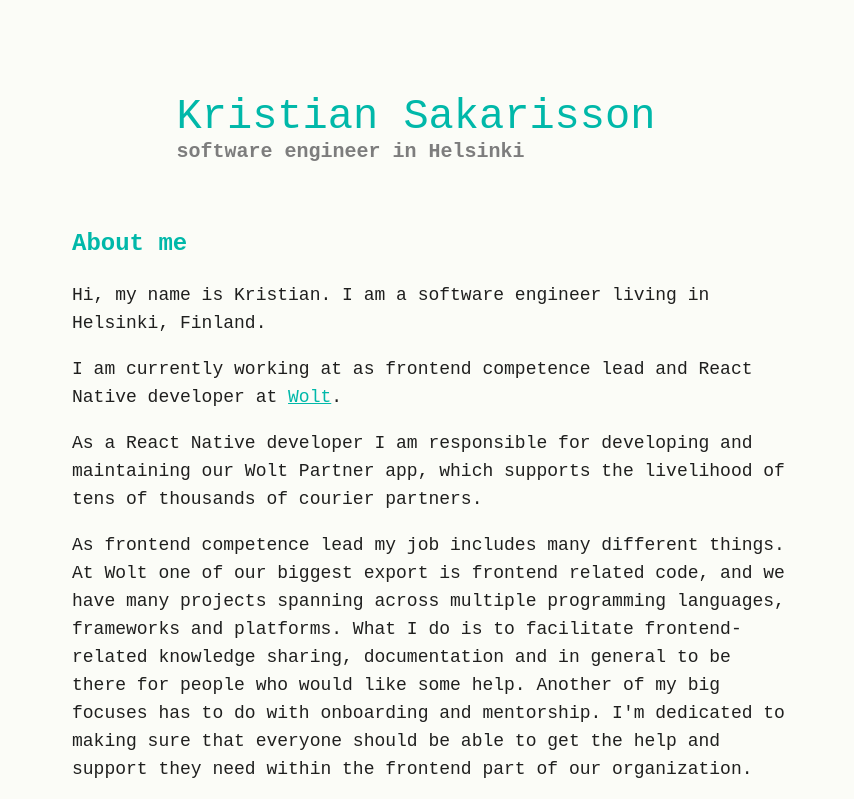
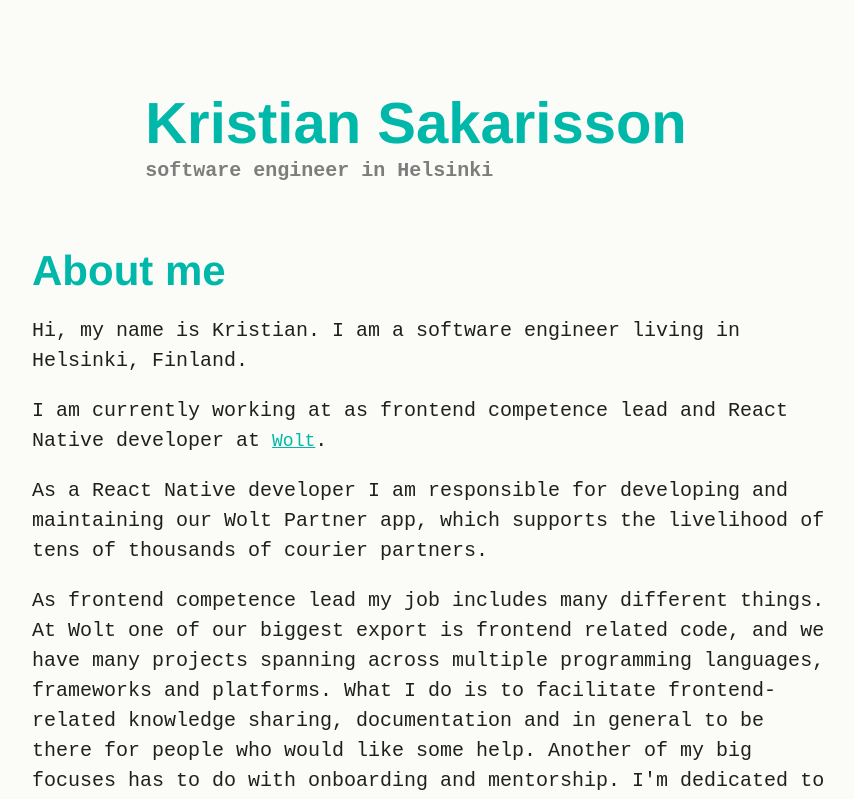
Before and after one commit to sakarisson/sakarisson.com, a Next.js app: page / in a window 1280 px wide. Shown: the top 799 px of the page, without its empty margins (208-1062 px from the left). Built offline with nearby package versions, Linux system fonts and the light colour scheme.

Commit message:
Increase font sizes

```diff
--- a/pages/_app.tsx
+++ b/pages/_app.tsx
@@ -28,7 +28,7 @@ const Root = styled.div`
   bottom: 0;
   right: 0;
   display: grid;
-  grid-template-columns: 1fr 45em 1fr;
+  grid-template-columns: 1fr 50em 1fr;
   grid-template-rows: auto 5em;
   grid-template-areas:
     ". ${GridArea.CONTENT} ."
--- a/src/components/CustomMarkdown.tsx
+++ b/src/components/CustomMarkdown.tsx
@@ -16,13 +16,11 @@ const MarkdownImage = styled.img`
 `;
 
 const PaddedHeading = styled(Heading)`
-  padding-top: 1em;
-  padding-bottom: 1em;
+  padding: 0.5em 0;
 `;
 
 const PaddedSubheading = styled(Subheading)`
-  padding-top: 1em;
-  padding-bottom: 1em;
+  padding: 0.5em 0;
 `;
 
 const PaddedBody = styled(Body)`
--- a/src/components/Typography.tsx
+++ b/src/components/Typography.tsx
@@ -3,37 +3,38 @@ import styled, { css } from 'styled-components';
 import Link from 'next/link';
 import Color from '../style/Color';
 
-const HEADING_FONT = '"Roboto Mono", monospace';
+const HEADING_FONT = 'helvetica neue, helvetica, sans-serif';
 const BODY_FONT = '"Roboto Mono", monospace';
 
 export const Title = styled.h1`
   color: ${Color.TEXT_HIGHLIGHT};
   font-family: ${HEADING_FONT};
-  font-size: 28px;
-  line-height: 42px;
+  font-size: 48px;
+  line-height: 54px;
   font-weight: 700;
 `;
 
 export const Heading = styled.h2`
   color: ${Color.TEXT_HIGHLIGHT};
   font-family: ${HEADING_FONT};
-  font-size: 24px;
+  font-size: 42px;
+  line-height: 48px;
   font-weight: 700;
 `;
 
 export const Subheading = styled.h3`
   color: ${Color.TEXT_HIGHLIGHT};
   font-family: ${HEADING_FONT};
-  font-size: 20px;
+  font-size: 28px;
   font-weight: bold;
 `;
 
 const SharedBodyStyles = css`
   color: ${Color.TEXT_PRIMARY};
   font-family: ${BODY_FONT};
-  font-size: 18px;
+  font-size: 20px;
   font-weight: 400;
-  line-height: 28px;
+  line-height: 30px;
 `;
 
 export const Body = styled.p`
--- a/src/components/header.tsx
+++ b/src/components/header.tsx
@@ -17,8 +17,9 @@ const Head = styled.header`
 `;
 
 const Title = styled(Typography.Title)`
-  font-size: 42px;
-  font-weight: 400;
+  font-size: 58px;
+  padding-bottom: 0.1em;
+  text-align: right;
 `;
 
 const Subtitle = styled(Typography.Body)`
```
